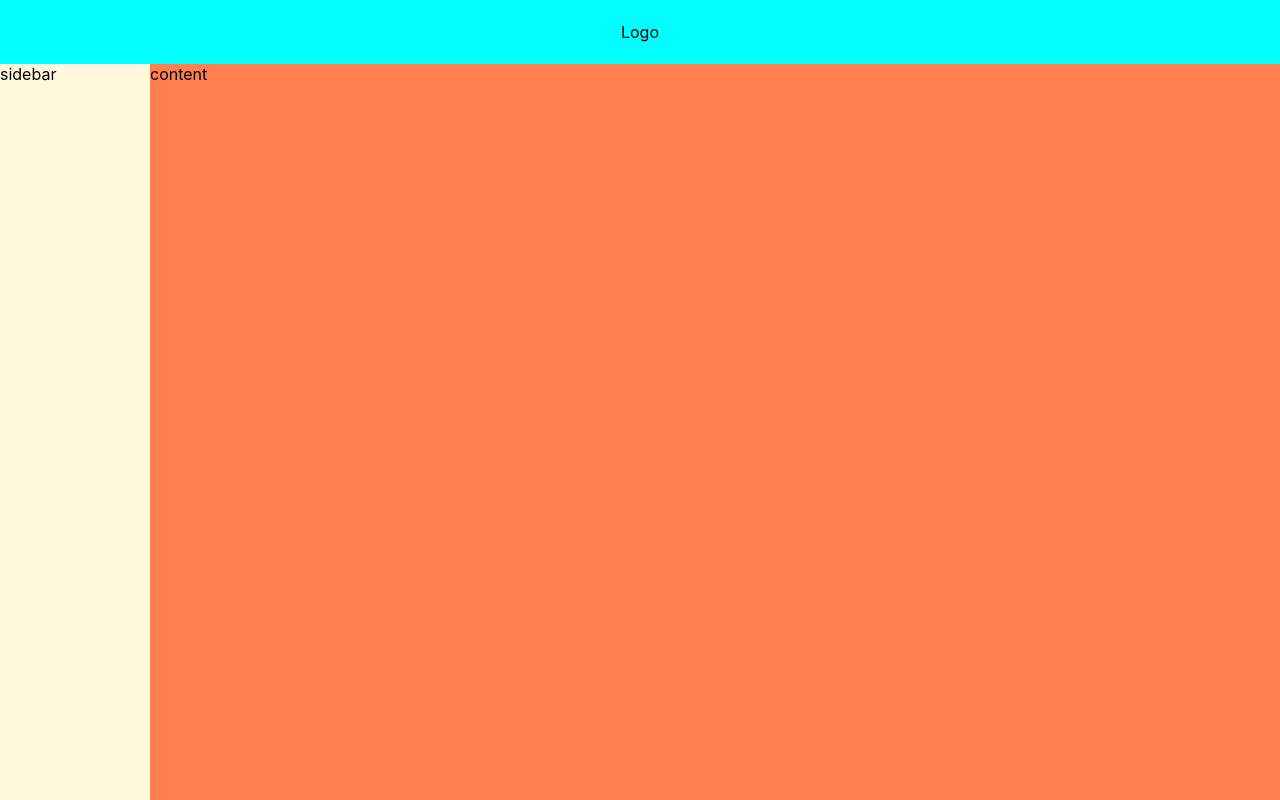
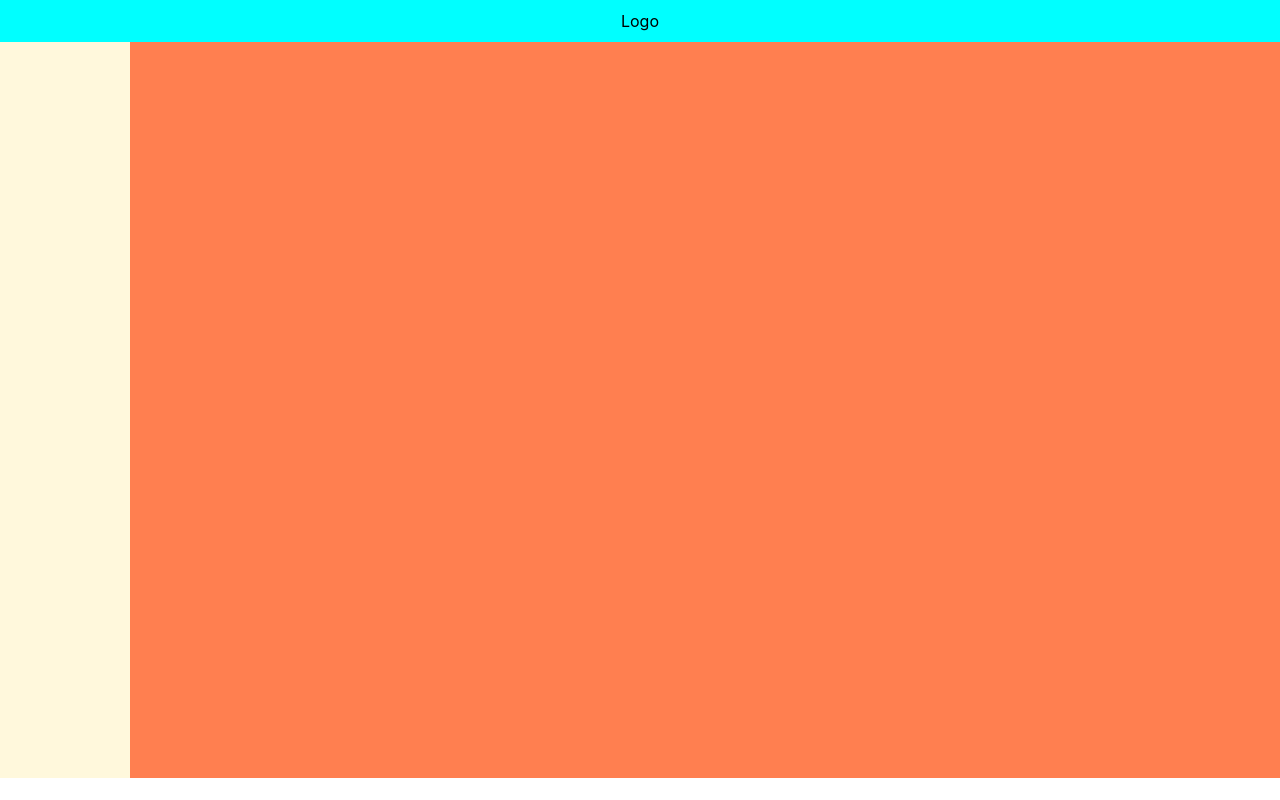
Before and after one commit to canwin1812/react-tiktok, a React (Create React App) app: page / in a window 1280 px wide. Built offline with nearby package versions, Linux system fonts and the light colour scheme.

Commit message:
react-tiktok

```diff
--- a/src/App.css
+++ b/src/App.css
@@ -41,26 +41,40 @@
     transform: rotate(360deg);
   }
 }
-.header-content{
+.header{
   background-color: aqua;
-  min-height: 4rem;
+  min-height: 2.6rem;
   display: flex;
   align-items: center;
   justify-content: center;
   padding: 0 10px 0 10px;
 }
-.main-container{
+.app-container{
   display: flex;
   min-height: calc(100vh - 4rem);
   background-color: coral;
 }
-.Sidebar{
-  width: 150px;
+.sidebar-container{
+  width: 130px;
   display: flex;
   min-height: 300px;
   background-color: cornsilk;
 }
-.Content{
+.content-container{
   display: flex;
   flex-grow: 1;
 }
+.search-input input{
+  width: 100%;
+    height: 100%;
+    background: transparent;
+    border: none;
+    outline: none;
+    border: 1px solid gainsboro;
+    border-radius: 40px;
+    padding: 10px 45px 10px 40px;
+    color: gray;
+}
+.header .logo{
+
+}
--- a/src/App.js
+++ b/src/App.js
@@ -1,14 +1,23 @@
 import logo from './logo.svg';
 import './App.css';
 import Header from './Component/Header';
+import Sidebar from './Component/Sidebar';
+import Content from './Component/Content';
+import Container from './Component/Container';
 
 
 
 function App() {
   return (
     <div >
-    <Header/>
+      <Header />
+      <Container>
+        <Sidebar />
+        <Content />
+      </Container>
     </div>
+
+
   );
 }
 
--- /dev/null
+++ b/src/Component/Container.jsx
@@ -0,0 +1,7 @@
+export default function Container (props) {
+return(
+    <div className="app-container">
+        {props.children}
+    </div>
+)
+}
--- a/src/Component/Content.jsx
+++ b/src/Component/Content.jsx
@@ -1,2 +1,5 @@
 export default function Content(props) {
+    return(
+        <div className="content-container"></div>
+    )
 }
--- a/src/Component/Header.jsx
+++ b/src/Component/Header.jsx
@@ -1,17 +1,21 @@
 import React from 'react';
+import Sidebar from './Sidebar';
+import Content from './Content';
 
-export default function Header(){
+export default function Header(props){
+
   return (
-    <div className='Header'>
-      <div className='header-content'>
-        <div>
+    <div className='header-container'>
+      <div className='header'>
+        <div className='logo'>
           <p>Logo</p>
         </div>
+        <div className='search-input'>
+        </div>
+        <div className='contification-button'></div>
+        <div className='profile'></div>
       </div>
-      <div className='main-container'>
-        <div className='Sidebar'>sidebar</div>
-        <div className='Content'>content</div>
       </div>
-    </div>
+
   )
 }
--- a/src/Component/Sidebar.jsx
+++ b/src/Component/Sidebar.jsx
@@ -1,3 +1,6 @@
 export default function Sidebar(props) {
+    return(
+        <div className="sidebar-container"></div>
+    )
 
 }
```
